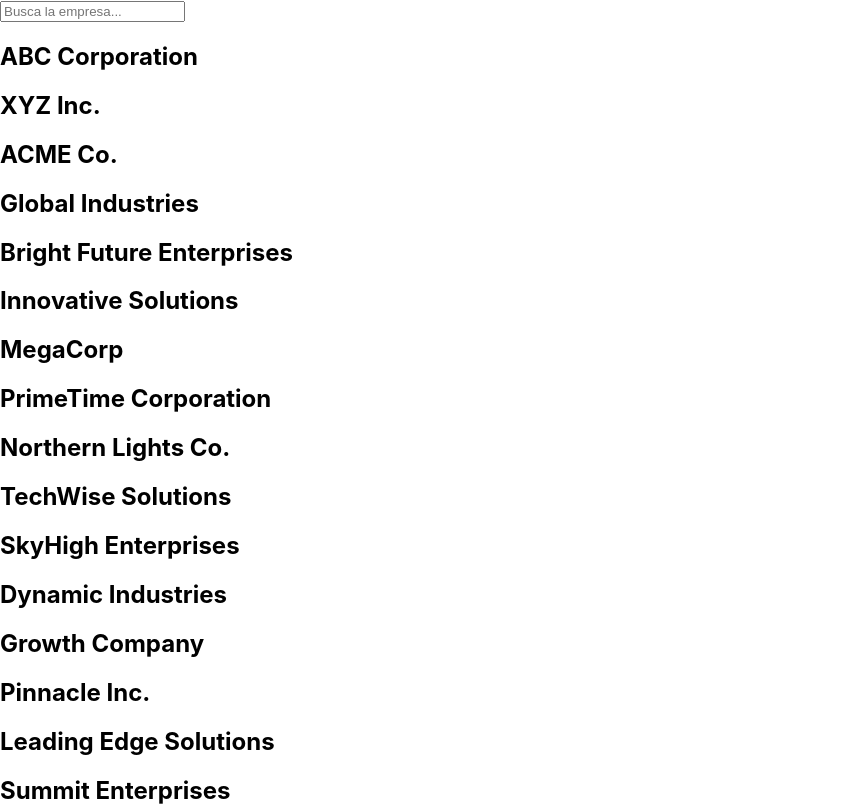
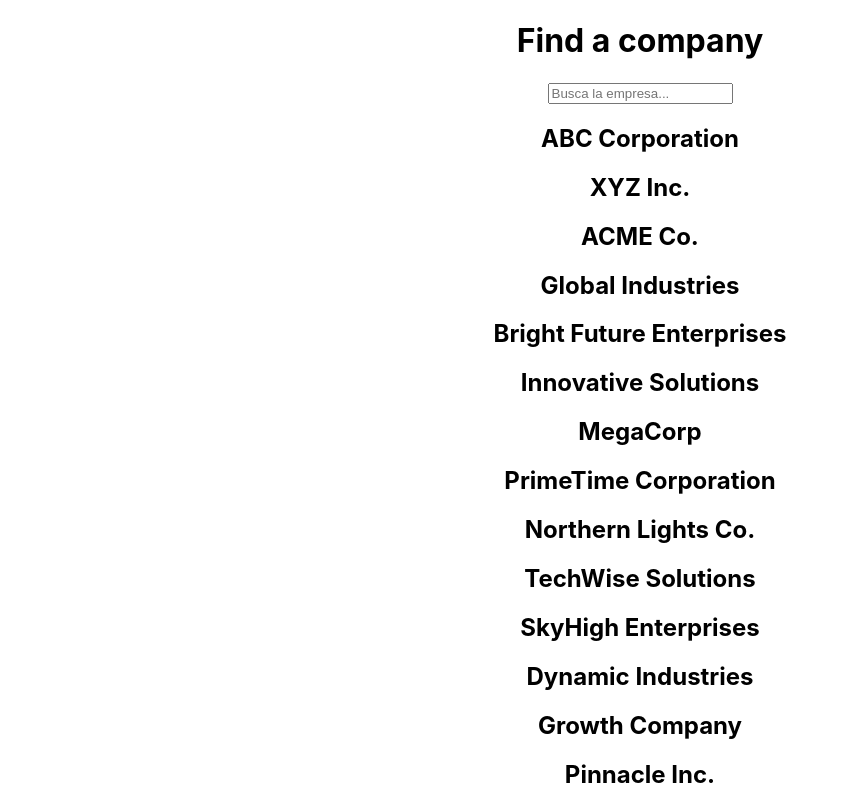
Before and after one commit to Pily01/Soros, a React (Create React App) app in the folder react-project/: page / in a window 1280 px wide. Shown: the top 806 px of the page, without its empty margins (0-849 px from the left). Built offline with nearby package versions, Linux system fonts and the light colour scheme.

Commit message:
feat: add className to main div

```diff
--- a/react-project/src/App.js
+++ b/react-project/src/App.js
@@ -26,7 +26,8 @@ const App = () => {
 
 
   return (
-    <div>
+    <div className='App-main-div'>
+      <h1> Find a company </h1>
       <SearchBox onChangeHandler={onSearch}/>
       <CardList filteredList={filtList}/>
     </div>
```
